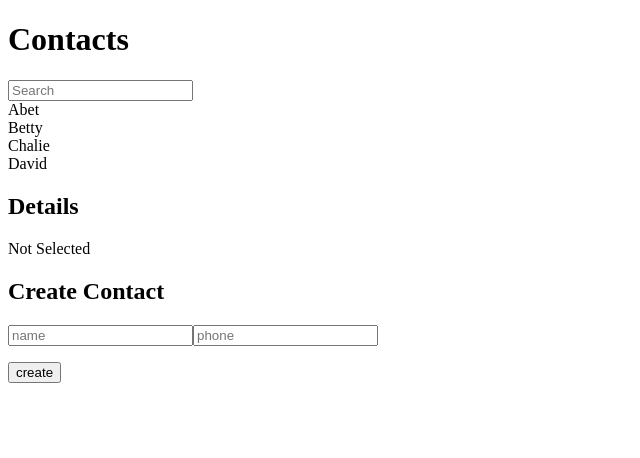
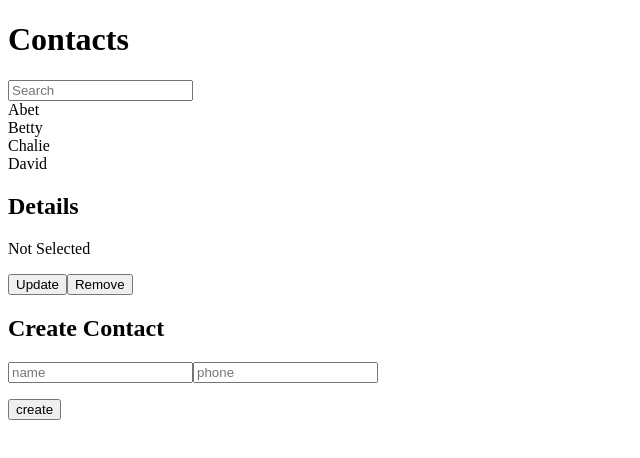
Before and after one commit to essencedev9/hello-react, a React (Create React App) app: page / in a window 1280 px wide. Shown: the top 458 px of the page, without its empty margins (0-640 px from the left). Built offline with nearby package versions, Linux system fonts and the light colour scheme.

Commit message:
Add Component - Contact 데이터 삭제/수정

```diff
--- a/src/components/Contact.js
+++ b/src/components/Contact.js
@@ -47,9 +47,13 @@
   }
 
   handleRemove() {
+    if (this.state.selectedKey < 0) {
+      return;
+    }
+
     this.setState({
       contactData: update(this.state.contactData, {
-        $splice: [this.state.selectedKey, 1]
+        $splice: [[this.state.selectedKey, 1]]
       }),
       selectedKey: -1
     });
@@ -98,6 +102,8 @@
         <ContactDetails
           isSelected={this.state.selectedKey !== -1}
           contact={this.state.contactData[this.state.selectedKey]}
+          onRemove={this.handleRemove}
+          onUpdate={this.handleUpdate}
         />
         <ContactCreate onCreate={this.handleCreate} />
       </div>
--- a/src/components/ContactDetails.js
+++ b/src/components/ContactDetails.js
@@ -1,6 +1,45 @@
 import React from "react";
+import PropTypes from "prop-types";
 
 export default class ContactDetails extends React.Component {
+  constructor(props) {
+    super(props);
+
+    this.state = {
+      isEdit: false,
+      name: "",
+      phone: ""
+    };
+    this.handleChange = this.handleChange.bind(this);
+    this.handleToggle = this.handleToggle.bind(this);
+    this.handleUpdate = this.handleUpdate.bind(this);
+  }
+
+  handleChange(e) {
+    let nextState = {};
+    nextState[e.target.name] = e.target.value;
+    this.setState(nextState);
+  }
+
+  handleToggle() {
+    if (!this.state.isEdit) {
+      this.setState({
+        name: this.props.contact.name,
+        phone: this.props.contact.phone
+      });
+    } else {
+      this.handleUpdate();
+    }
+
+    this.setState({
+      isEdit: !this.state.isEdit
+    });
+  }
+
+  handleUpdate() {
+    this.props.onUpdate(this.state.name, this.state.phone);
+  }
+
   render() {
     const details = (
       <div>
@@ -8,20 +47,63 @@
         <p>{this.props.contact.phone}</p>
       </div>
     );
+
+    const edit = (
+      <div>
+        <p>
+          <input
+            type="text"
+            name="name"
+            placeholder="name"
+            value={this.state.name}
+            onChange={this.handleChange}
+          />
+        </p>
+        <p>
+          <input
+            type="text"
+            name="phone"
+            placeholder="phone"
+            value={this.state.phone}
+            onChange={this.handleChange}
+          />
+        </p>
+      </div>
+    );
+
+    const view = this.state.isEdit ? edit : details;
     const blank = <div>Not Selected</div>;
 
     return (
       <div>
         <h2>Details</h2>
-        {this.props.isSelected ? details : blank}
+        {this.props.isSelected ? view : blank}
+        <p>
+          <button onClick={this.handleToggle}>
+            {this.state.isEdit ? "Edit" : "Update"}
+          </button>
+          <button onClick={this.props.onRemove}>Remove</button>
+        </p>
       </div>
     );
   }
 }
 
+ContactDetails.propTypes = {
+  contact: PropTypes.object,
+  onRemove: PropTypes.func,
+  onUpdate: PropTypes.func
+};
+
 ContactDetails.defaultProps = {
   contact: {
     name: "",
     phone: ""
+  },
+  onRemove: () => {
+    console.error("onRemove not defined");
+  },
+  onUpdate: () => {
+    console.error("onUpdate not defined");
   }
 };
```
